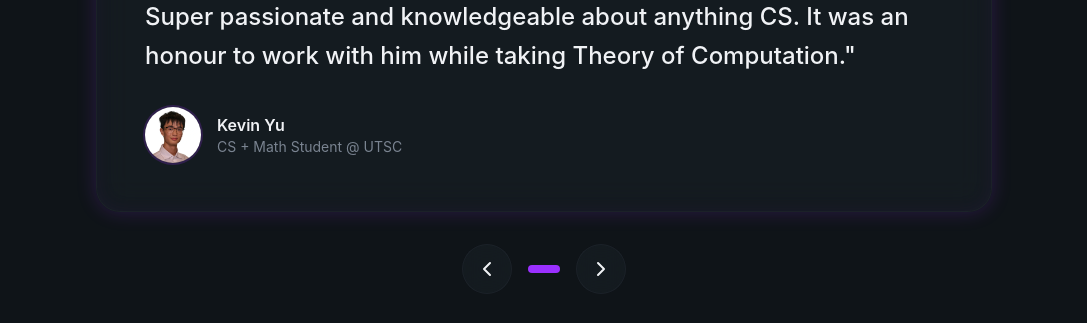
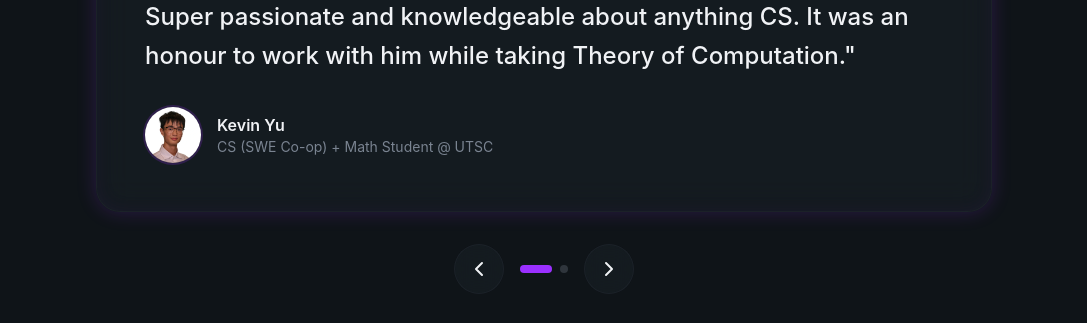
Before and after one commit to ZakariyaArale/Zakariya-Website, a React (Vite) app: page / in a window 1280 px wide. Shown: the part 4160-4483 px from the top of the page, without its empty margins (96-1183 px from the left). Built offline with nearby package versions, Linux system fonts and the light colour scheme.

Commit message:
feat: added new person for testimonials

```diff
--- a/src/sections/Testimonials.jsx
+++ b/src/sections/Testimonials.jsx
@@ -2,12 +2,16 @@ import { ChevronLeft, ChevronRight, Quote } from "lucide-react";
 import { useState } from "react";
 
 const testimonials = [
-  {
-    quote:
-      "Zak is probably the smartest and most hardworking person I know.  Super passionate and knowledgeable about anything CS. It was an honour to work with him while taking Theory of Computation.",
+  { quote: "Zak is probably the smartest and most hardworking person I know.  Super passionate and knowledgeable about anything CS. It was an honour to work with him while taking Theory of Computation.",
     author: "Kevin Yu",
-    role: "CS + Math Student @ UTSC",
+    role: "CS (SWE Co-op) + Math Student @ UTSC",
     avatar: `${import.meta.env.BASE_URL}projects/kevinpfp.png`,
+  },
+
+  { quote: "Zak is genuinely one of the most outstanding people I know, possessing exceptional intelligence and a constant willingness to help others. He was incredibly helpful during the CS and math courses we took together, and he would always take the time to help clarify concepts I didn't initially understand. It truly was a privilege to work with him.",
+    author: "Michael Lee",
+    role: "CS (Entrepreneurship Co-op) + Stats Student @ UTSC",
+    avatar: `${import.meta.env.BASE_URL}projects/michaelpfp.jpg`,
   },
 ];
 
```
Also changed, not shown: public/projects/michaelpfp.jpg (added).
